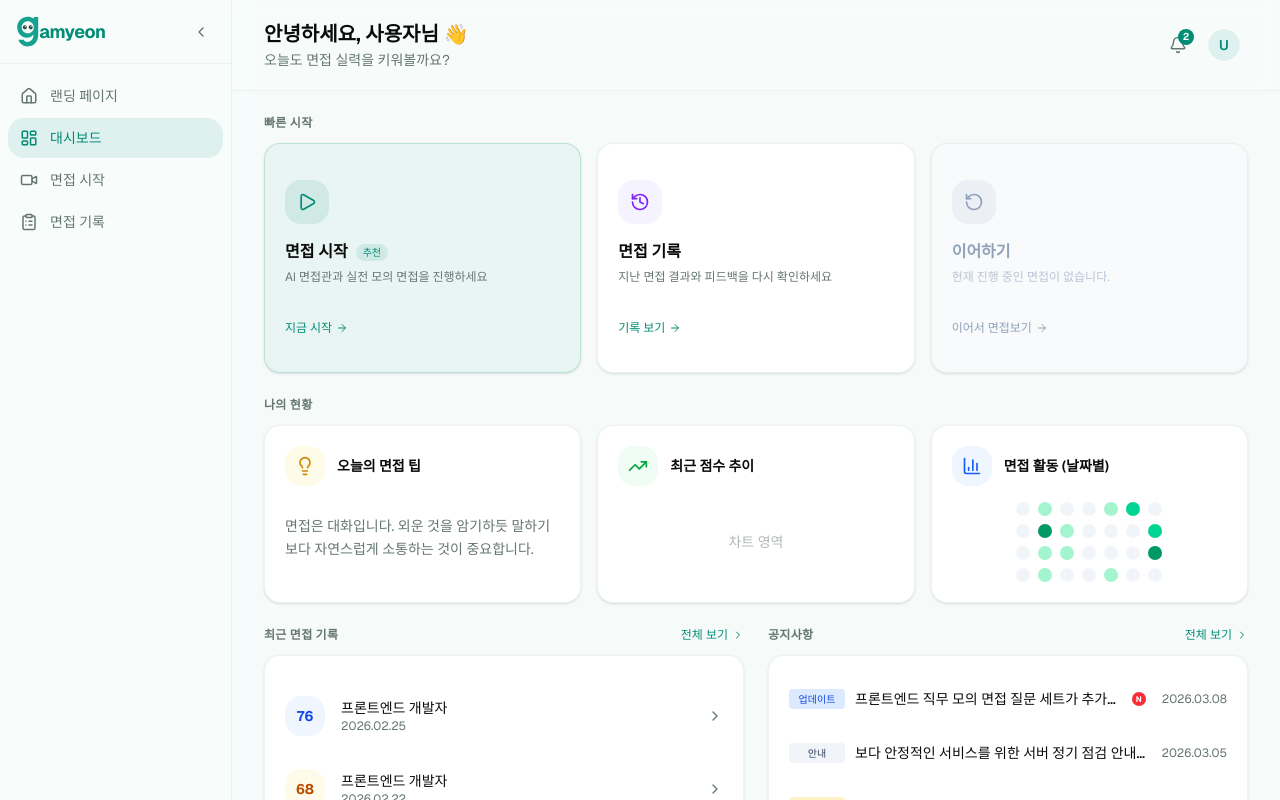
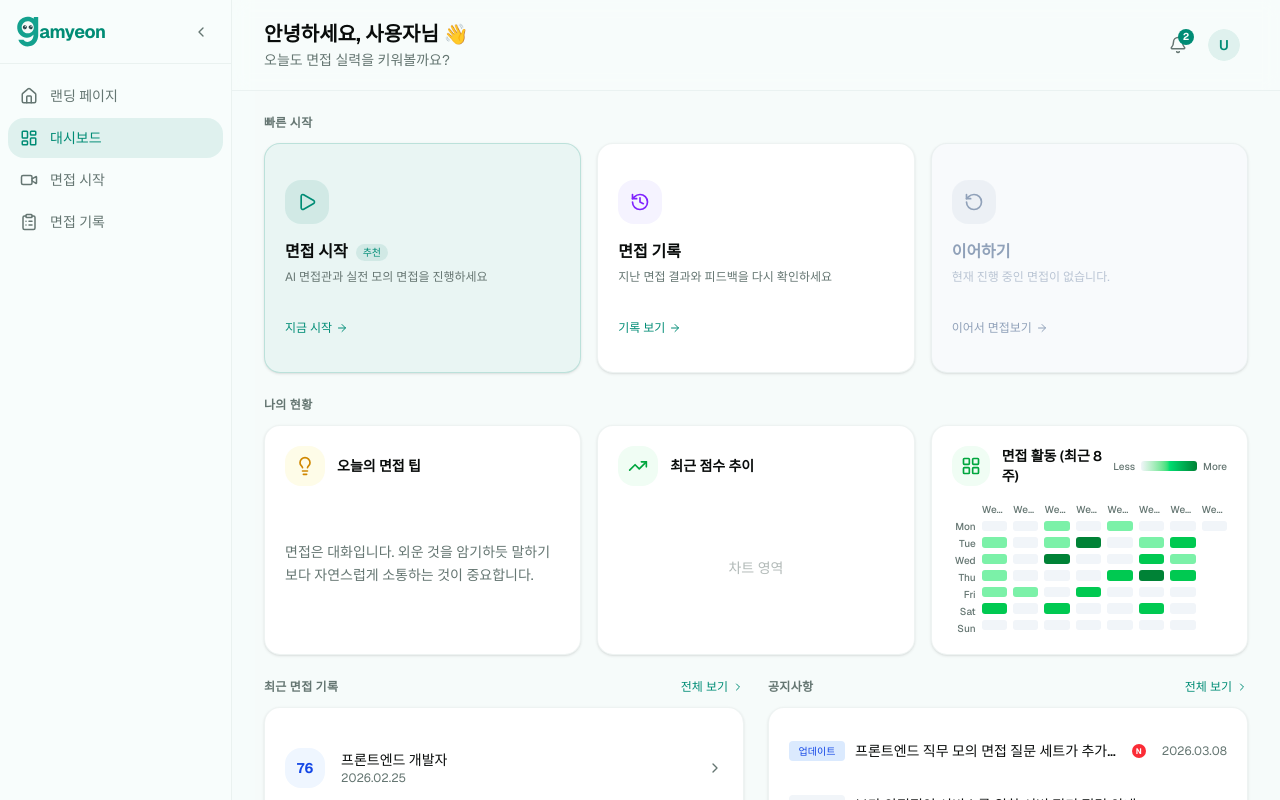
Before and after one commit to team-gamyeon/gamyeon-nextjs-frontend, a Next.js app: page /dashboard in a window 1280 px wide. Built offline with nearby package versions, Linux system fonts and the light colour scheme.

Commit message:
feat: 잔디 ui 추가

```diff
--- a/src/featured/dashboard/components/StatusSection.tsx
+++ b/src/featured/dashboard/components/StatusSection.tsx
@@ -1,9 +1,9 @@
 'use client'
 
-import { useState, useEffect } from 'react'
+import { useState, useEffect, useMemo } from 'react'
 import { motion } from 'framer-motion'
 import { Card, CardContent } from '@/shared/ui/card'
-import { TrendingUp, BarChart3, Lightbulb } from 'lucide-react'
+import { TrendingUp, LayoutGrid, Lightbulb } from 'lucide-react'
 
 const INTERVIEW_TIPS = [
   "답변 시 결론부터 말씀하시는 '두괄식' 화법은 면접관의 집중도를 높여줍니다.",
@@ -25,32 +25,62 @@ const fadeUp = {
 export function StatusSection() {
   const [randomTip, setRandomTip] = useState(INTERVIEW_TIPS[0])
   const [mounted, setMounted] = useState(false)
-  const [contributionData, setContributionData] = useState<Array<{ date: string; count: number }>>(
-    Array(28).fill({ date: '', count: 0 }),
-  )
 
   useEffect(() => {
     setMounted(true)
     setRandomTip(INTERVIEW_TIPS[Math.floor(Math.random() * INTERVIEW_TIPS.length)])
+  }, [])
 
-    // 최근 4주(28일) 간의 잔디 그래프용 Mock 데이터 생성
+  // --- [Card 3: 8주 잔디(초록색) 데이터 로직] ---
+  const activityData = useMemo(() => {
     const data = []
     const today = new Date()
-    // 28일치 임의의 패턴
-    const mockCounts = [
-      0, 1, 0, 0, 2, 4, 0, 0, 5, 1, 0, 0, 0, 3, 0, 1, 2, 0, 0, 0, 6, 0, 1, 0, 0, 2, 0, 0,
-    ]
+    today.setHours(0, 0, 0, 0)
 
-    for (let i = 27; i >= 0; i--) {
-      const d = new Date(today)
-      d.setDate(today.getDate() - i)
+    // 월요일(0) 시작 ~ 일요일(6) 끝을 위한 보정
+    const currentDayOfWeek = today.getDay()
+    const mappedDay = currentDayOfWeek === 0 ? 6 : currentDayOfWeek - 1
+
+    const daysToSunday = 6 - mappedDay
+    const endDate = new Date(today)
+    endDate.setDate(today.getDate() + daysToSunday)
+
+    for (let i = 55; i >= 0; i--) {
+      const currentDate = new Date(endDate)
+      currentDate.setDate(endDate.getDate() - i)
+      currentDate.setHours(0, 0, 0, 0)
+
+      let count = 0
+      if (currentDate <= today) {
+        const rand = Math.random()
+        if (rand > 0.6 && rand <= 0.85) count = Math.floor(Math.random() * 2) + 1
+        else if (rand > 0.85 && rand <= 0.95) count = Math.floor(Math.random() * 2) + 3
+        else if (rand > 0.95) count = Math.floor(Math.random() * 3) + 5
+      }
+
       data.push({
-        date: d.toLocaleDateString('ko-KR', { year: 'numeric', month: 'long', day: 'numeric' }),
-        count: mockCounts[27 - i],
+        dateObj: currentDate,
+        count: count,
       })
     }
-    setContributionData(data)
+    return data
   }, [])
+
+  const getLevelColor = (count: number, dateObj: Date) => {
+    const today = new Date()
+    today.setHours(0, 0, 0, 0)
+
+    if (dateObj > today) return 'bg-transparent' // 미래 날짜
+    if (count === 0) return 'bg-slate-100' // 활동 없음
+    if (count <= 2) return 'bg-green-300' // 적음
+    if (count <= 4) return 'bg-green-500' // 보통
+    return 'bg-green-700' // 많음
+  }
+
+  const formatDate = (dateObj: Date) => {
+    return `${dateObj.getFullYear()}년 ${dateObj.getMonth() + 1}월 ${dateObj.getDate()}일`
+  }
+  // --- [Card 3 로직 끝] ---
 
   return (
     <motion.div initial="hidden" animate="visible" variants={fadeUp} custom={3}>
@@ -58,8 +88,8 @@ export function StatusSection() {
         나의 현황
       </h2>
       <div className="grid gap-4 sm:grid-cols-3">
-        {/* Card 1: 오늘의 면접 팁 (유지) */}
-        <Card className="border-border/50 flex min-h-[160px] flex-col">
+        {/* Card 1: 오늘의 면접 팁 */}
+        <Card className="border-border/50 flex h-[230px] flex-col">
           <CardContent className="flex h-full flex-col justify-between p-5">
             <div className="mb-2 flex items-center gap-3">
               <div className="flex h-10 w-10 shrink-0 items-center justify-center rounded-xl bg-yellow-50">
@@ -68,15 +98,15 @@ export function StatusSection() {
               <h3 className="text-sm font-semibold">오늘의 면접 팁</h3>
             </div>
             <div className="flex flex-1 items-center">
-              <p className="text-muted-foreground line-clamp-3 text-sm leading-relaxed">
+              <p className="text-muted-foreground line-clamp-4 text-sm leading-relaxed">
                 {mounted ? randomTip : INTERVIEW_TIPS[0]}
               </p>
             </div>
           </CardContent>
         </Card>
 
-        {/* Card 2: 최근 점수 추이 (승일님 ui추가 예정) */}
-        <Card className="border-border/50 flex min-h-[160px] flex-col">
+        {/* Card 2: 최근 점수 추이 */}
+        <Card className="border-border/50 flex h-[230px] flex-col">
           <CardContent className="flex h-full flex-col justify-between p-5">
             <div className="mb-2 flex items-center gap-3">
               <div className="flex h-10 w-10 shrink-0 items-center justify-center rounded-xl bg-green-50">
@@ -84,41 +114,85 @@ export function StatusSection() {
               </div>
               <h3 className="text-sm font-semibold">최근 점수 추이</h3>
             </div>
-            {/* 승일님이 차트를 넣으실 빈 공간 */}
             <div className="mt-2 flex w-full flex-1 items-center justify-center">
               <span className="text-muted-foreground/50 text-sm">차트 영역</span>
             </div>
           </CardContent>
         </Card>
 
-        {/* Card 3: 면접 활동 (날짜별) */}
-        <Card className="border-border/50 flex min-h-[160px] flex-col">
-          <CardContent className="flex h-full flex-col justify-between p-5">
-            <div className="mb-2 flex items-center gap-3">
-              <div className="flex h-10 w-10 shrink-0 items-center justify-center rounded-xl bg-blue-50">
-                <BarChart3 className="h-5 w-5 text-blue-600" />
+        {/* Card 3: 면접 활동 (깃허브 스타일 잔디 UI) */}
+        <Card className="border-border/50 relative flex h-[230px] flex-col overflow-visible">
+          <CardContent className="flex h-full flex-col p-5">
+            {/* 타이틀 영역 & 그라데이션 범례(Legend) */}
+            <div className="flex w-full shrink-0 items-center justify-between">
+              <div className="flex items-center gap-3">
+                <div className="flex h-10 w-10 items-center justify-center rounded-xl bg-green-50">
+                  <LayoutGrid className="h-5 w-5 text-green-600" />
+                </div>
+                <h3 className="text-sm font-semibold">면접 활동 (최근 8주)</h3>
               </div>
-              <h3 className="text-sm font-semibold">면접 활동 (날짜별)</h3>
-            </div>
-            <div className="mt-2 flex flex-1 items-center justify-center">
-              <div className="grid grid-cols-7 gap-1.5 sm:gap-2">
-                {contributionData.map((d, i) => (
-                  <div
-                    key={i}
-                    title={mounted && d.date ? `${d.date}: 면접 ${d.count}회` : undefined}
-                    className={`h-3 w-3 cursor-default rounded-sm transition-colors sm:h-3.5 sm:w-3.5 ${
-                      d.count === 0
-                        ? 'bg-slate-100'
-                        : d.count <= 2
-                          ? 'bg-emerald-200'
-                          : d.count <= 4
-                            ? 'bg-emerald-400'
-                            : 'bg-emerald-600'
-                    }`}
-                  />
-                ))}
+
+              {/* Less - 그라데이션 - More 범례 */}
+              <div className="text-muted-foreground flex items-center gap-1.5 text-[10px] font-medium">
+                <span>Less</span>
+                <div className="h-2.5 w-14 rounded-[3px] bg-gradient-to-r from-slate-100 via-green-400 to-green-700"></div>
+                <span>More</span>
               </div>
             </div>
+
+            {/* --- X축, Y축 + 전체 그리드 영역 --- */}
+            <div className="mt-4 flex min-h-0 w-full flex-1 flex-col">
+              {/* X축 (Week1 ~ Week8) */}
+              <div className="mb-1 flex shrink-0 items-end gap-1 sm:gap-1.5">
+                <div className="w-6 shrink-0"></div> {/* Y축 공간 확보 */}
+                <div className="text-muted-foreground grid w-full grid-cols-8 gap-1 text-center text-[9px] font-medium sm:gap-1.5 sm:text-[10px]">
+                  {['Week1', 'Week2', 'Week3', 'Week4', 'Week5', 'Week6', 'Week7', 'Week8'].map(
+                    (week, i) => (
+                      <div key={i} className="truncate">
+                        {week}
+                      </div>
+                    ),
+                  )}
+                </div>
+              </div>
+
+              {/* Y축 + 실제 잔디 그래프 */}
+              <div className="flex min-h-0 flex-1 items-stretch gap-1 sm:gap-1.5">
+                {/* Y축 (Mon ~ Sun 전체 표시) */}
+                <div className="text-muted-foreground grid w-6 shrink-0 grid-rows-7 gap-1 text-right text-[9px] font-medium sm:gap-1.5 sm:text-[10px]">
+                  {['Mon', 'Tue', 'Wed', 'Thu', 'Fri', 'Sat', 'Sun'].map((day) => (
+                    <div key={day} className="flex h-full items-center justify-end">
+                      {day}
+                    </div>
+                  ))}
+                </div>
+
+                {/* 잔디(초록색) 그리드 - 7행 8열 */}
+                <div className="grid h-full min-h-0 w-full grid-flow-col grid-rows-7 gap-1 pb-1 sm:gap-1.5">
+                  {activityData.map((item, index) => (
+                    // group 속성을 추가하여 hover 상태 제어
+                    <div key={index} className="group relative h-full w-full">
+                      {/* 잔디 블록 */}
+                      <div
+                        className={`h-full w-full cursor-default rounded-[3px] transition-colors duration-200 ${getLevelColor(item.count, item.dateObj)}`}
+                      />
+
+                      {/* 커스텀 툴팁 (가장자리 둥글게, 화살표 포함) */}
+                      {item.dateObj <= new Date() && (
+                        <div className="pointer-events-none absolute bottom-full left-1/2 z-50 mb-1.5 w-max -translate-x-1/2 opacity-0 transition-opacity duration-200 group-hover:opacity-100">
+                          <div className="rounded-md bg-slate-800 px-2.5 py-1.5 text-[11px] font-medium text-white shadow-md">
+                            {formatDate(item.dateObj)}: 면접 {item.count}회
+                          </div>
+                          {/* 툴팁 아래 뾰족한 화살표 부분 */}
+                          <div className="absolute top-full left-1/2 -mt-px -translate-x-1/2 border-[4px] border-transparent border-t-slate-800"></div>
+                        </div>
+                      )}
+                    </div>
+                  ))}
+                </div>
+              </div>
+            </div>
+            {/* --- 영역 끝 --- */}
           </CardContent>
         </Card>
       </div>
```
